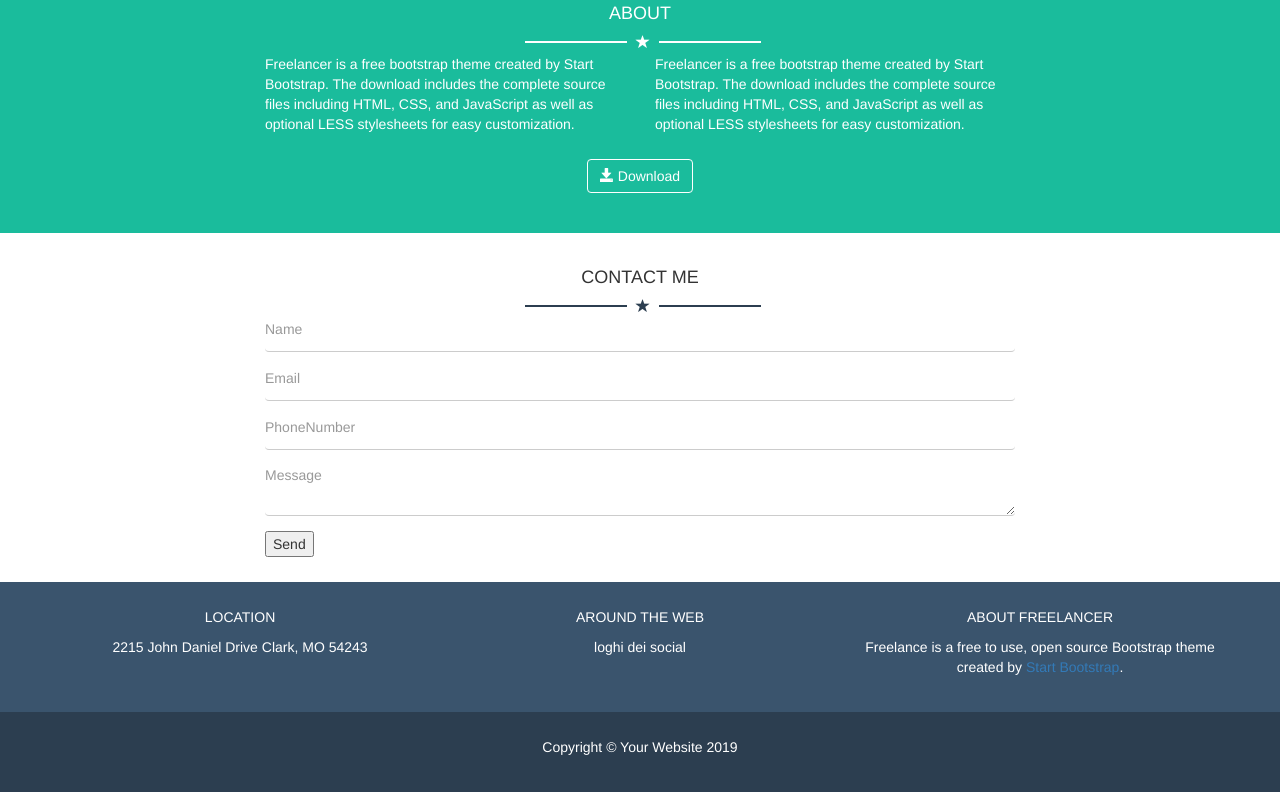
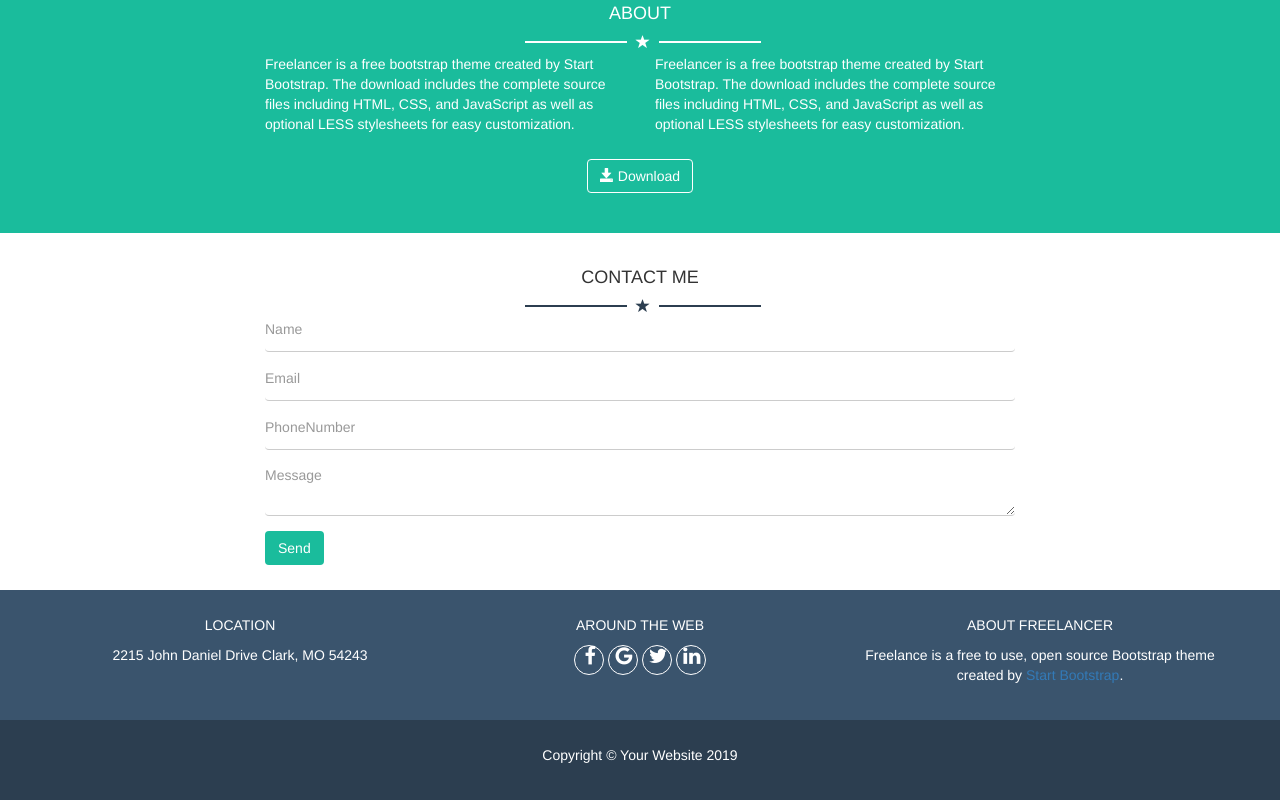
Before and after one commit to Steferre/html-css-bootstrap-freelancer, a plain HTML site: page index.html in a window 1280 px wide. Shown: the part 1069-1869 px from the top of the page. Drawn offline with nearby package versions, Linux system fonts and the light colour scheme.

Commit message:
Progetto Completato. manca solo da fare ordine nel css.

```diff
--- a/css/style.css
+++ b/css/style.css
@@ -84,6 +84,11 @@
     border: 1px solid #FFFFFF;
     margin: 15px 0;
 }
+
+.btn_green {
+    background-color: #1ABC9C;
+}
+
 .modify_control {
     padding: 0 0 10px 0;
     border-top: none;
@@ -91,3 +96,20 @@
     border-right: none;
     box-shadow: none;
 }
+
+.fa {
+    font-size: 20px;
+    width: 20px;
+    text-decoration: none;
+    border-radius: 50%;
+    margin: 0 5px;
+    color: #FFFFFF;
+}
+
+.my_circle {
+    display: inline-block;
+    width: 30px;
+    height: 30px;
+    border: solid 1px #FFFFFF;
+    border-radius: 50%;
+}
--- a/index.html
+++ b/index.html
@@ -4,12 +4,14 @@
     <meta charset="UTF-8">
     <meta http-equiv="X-UA-Compatible" content="IE=edge">
     <meta name="viewport" content="width=device-width, initial-scale=1.0">
-
+    <link rel="stylesheet" href="https://cdnjs.cloudflare.com/ajax/libs/font-awesome/4.7.0/css/font-awesome.min.css">
     <title>Bootstrap-Freelancer</title>
 
     <link rel="stylesheet" href="https://stackpath.bootstrapcdn.com/bootstrap/3.4.1/css/bootstrap.min.css" integrity="sha384-HSMxcRTRxnN+Bdg0JdbxYKrThecOKuH5zCYotlSAcp1+c8xmyTe9GYg1l9a69psu" crossorigin="anonymous">
 
     <link rel="stylesheet" href="css/style.css">
+
+
 
 </head>
 <body>
@@ -143,7 +145,7 @@
                         <div class="form-group">
                             <textarea row="10" class="form-control modify_control" placeholder="Message"></textarea>
                         </div>
-                        <button>Send</button>
+                        <button class="btn btn_green color_white">Send</button>
                     </div>
                 </div>
             </div>
@@ -158,11 +160,14 @@
                 </div>
                 <div class="col-xs-12 col-sm-4 text-center">
                     <p>AROUND THE WEB</p>
-                    <p>loghi dei social</p>
+                    <span class="my_circle"><a href="#" class="fa fa-facebook"></a></span>
+                    <span class="my_circle"><a href="#" class="fa fa-google"></a></span>
+                    <span class="my_circle"><a href="#" class="fa fa-twitter"></a></span>
+                    <span class="my_circle"><a href="#" class="fa fa-linkedin"></a></span>
                 </div>
                 <div class="col-xs-12 col-sm-4 text-center">
                     <p>ABOUT FREELANCER</p>
-                    <p>Freelance is a free to use, open source Bootstrap theme created by <a>Start Bootstrap</a>.</p>
+                    <p>Freelance is a free to use, open source Bootstrap theme created by <a href="#">Start Bootstrap</a>.</p>
                 </div>
             </div>
         </div>
```
